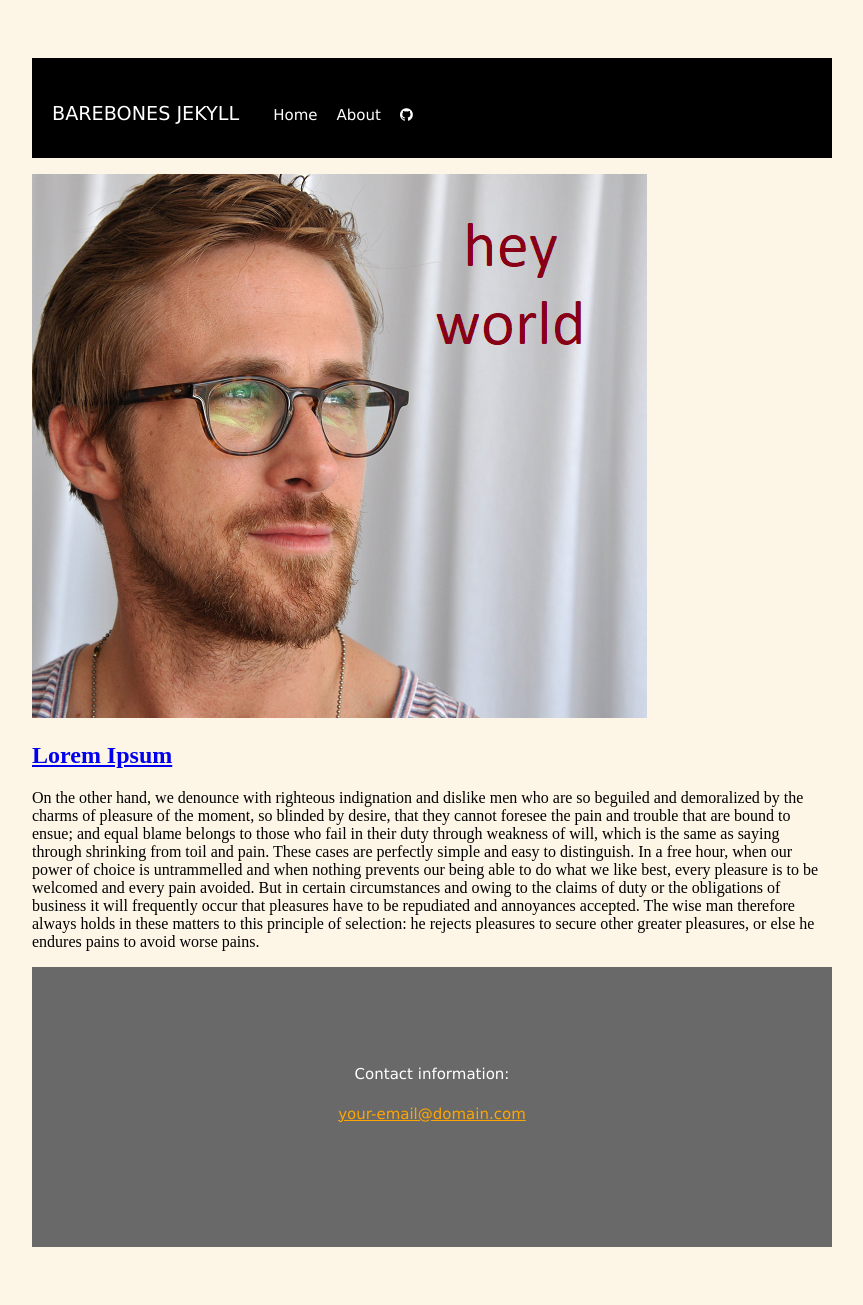
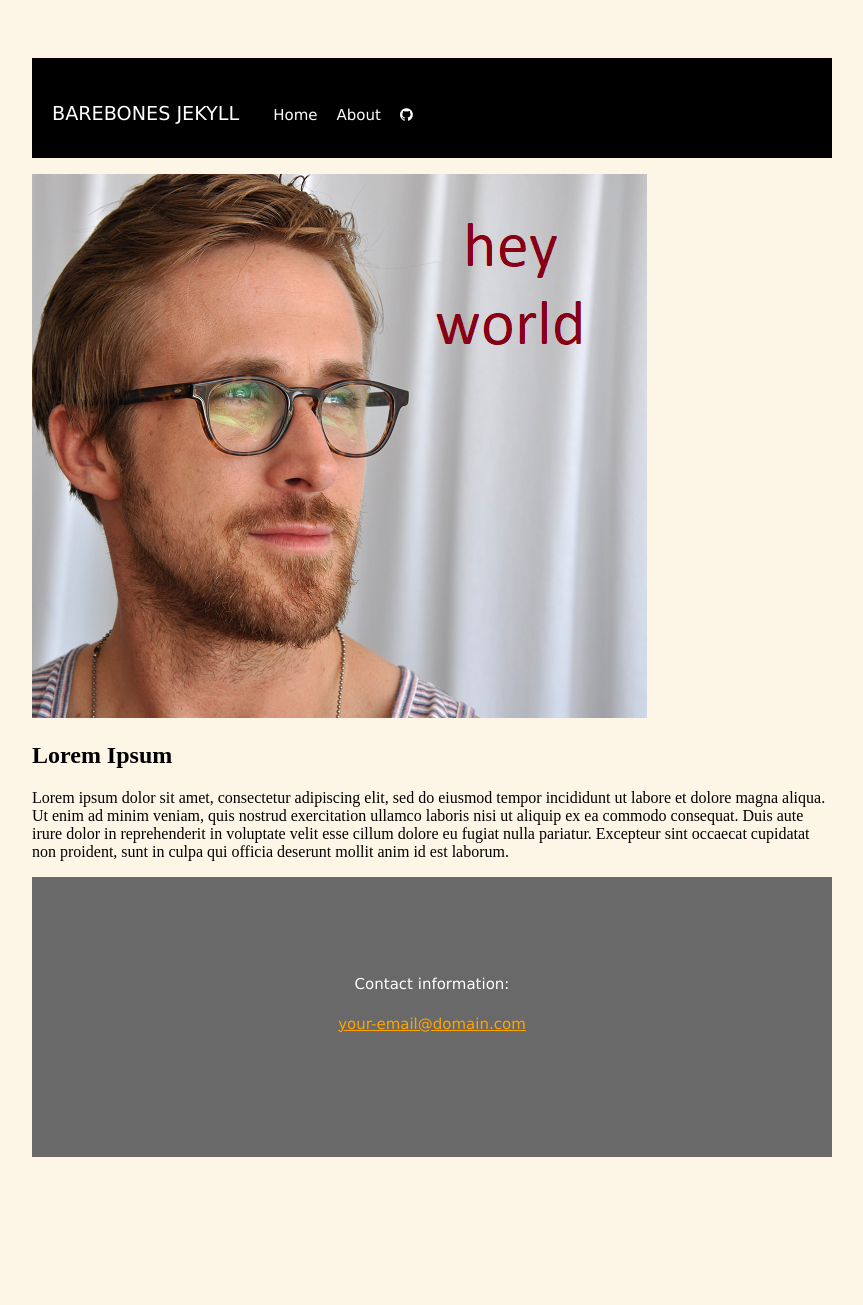
Before and after one commit to DS4PS/barebones-jekyll, a Jekyll site: the page built from index.md, in a window 1280 px wide. Shown: the whole page, without its empty margins (208-1071 px from the left). Built offline with Jekyll 4.4.1, drawn with Linux system fonts in a browser that asks for light colours; nearby versions of some CDN libraries; after the commit the page ends 1215 px from its top, so only the background shows below that.

Commit message:
Update index.md

```diff
--- a/index.md
+++ b/index.md
@@ -9,6 +9,6 @@ title: 'My Home Page'
 ![]({{site.url}}/assets/img/hey-world.png)
 
 
-## [Lorem Ipsum](https://www.lipsum.com/)
+## Lorem Ipsum
 
-On the other hand, we denounce with righteous indignation and dislike men who are so beguiled and demoralized by the charms of pleasure of the moment, so blinded by desire, that they cannot foresee the pain and trouble that are bound to ensue; and equal blame belongs to those who fail in their duty through weakness of will, which is the same as saying through shrinking from toil and pain. These cases are perfectly simple and easy to distinguish. In a free hour, when our power of choice is untrammelled and when nothing prevents our being able to do what we like best, every pleasure is to be welcomed and every pain avoided. But in certain circumstances and owing to the claims of duty or the obligations of business it will frequently occur that pleasures have to be repudiated and annoyances accepted. The wise man therefore always holds in these matters to this principle of selection: he rejects pleasures to secure other greater pleasures, or else he endures pains to avoid worse pains.
+Lorem ipsum dolor sit amet, consectetur adipiscing elit, sed do eiusmod tempor incididunt ut labore et dolore magna aliqua. Ut enim ad minim veniam, quis nostrud exercitation ullamco laboris nisi ut aliquip ex ea commodo consequat. Duis aute irure dolor in reprehenderit in voluptate velit esse cillum dolore eu fugiat nulla pariatur. Excepteur sint occaecat cupidatat non proident, sunt in culpa qui officia deserunt mollit anim id est laborum.
```
